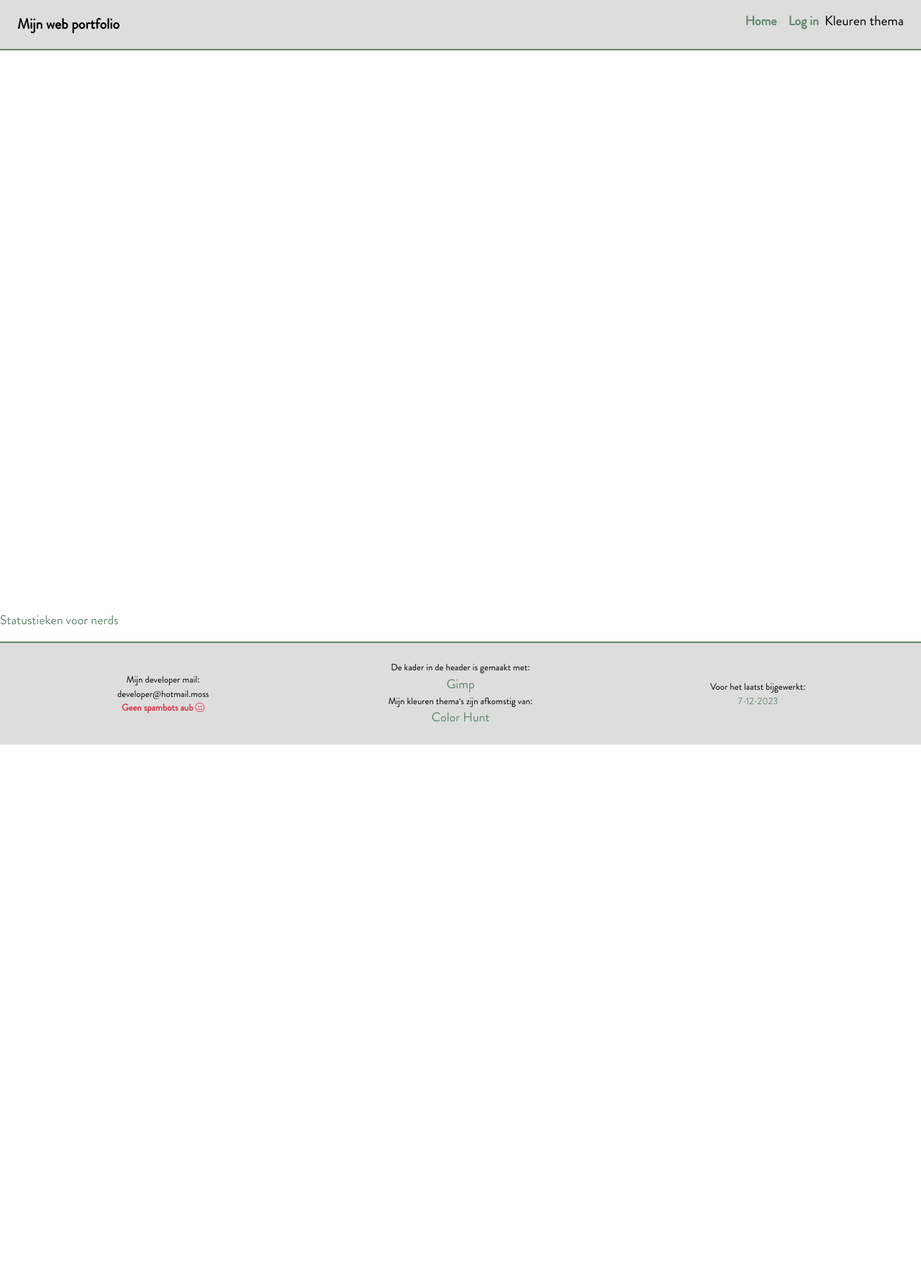
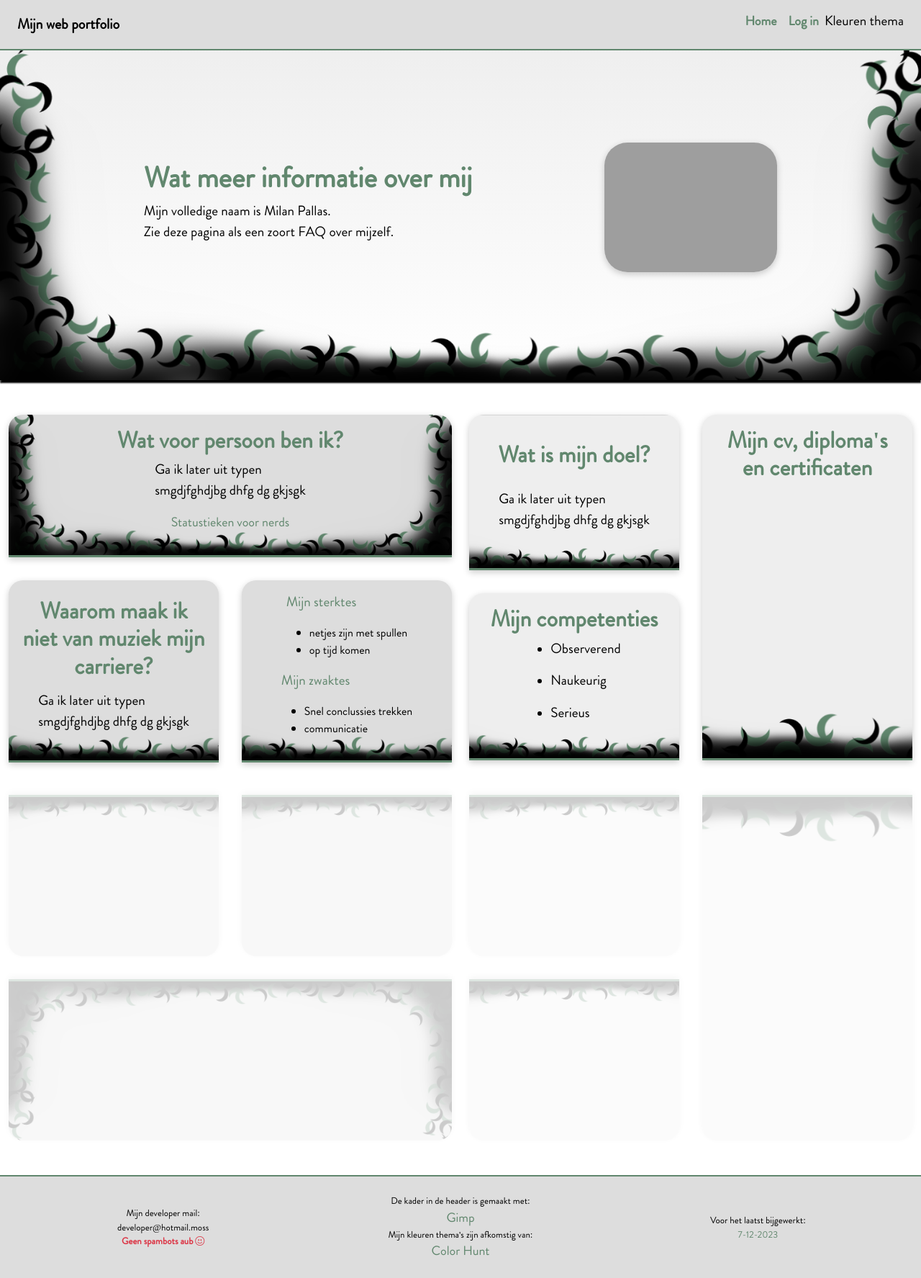
Before and after one commit to Milan-Pallas/dev_portfolio, a PHP site: page /wie_ben_ik.php in a window 1280 px wide. Shown: the whole page at 72% size. Before the commit the page ends 1034 px from the top, so only its background shows below. Run offline with PHP 8.4, Linux system fonts and the light colour scheme; data comes from the database, SQL or seed files in the repository; grey boxes are pictures that could not be loaded.

```diff
--- a/index.php
+++ b/index.php
@@ -32,7 +32,7 @@ include './php_functies/isset.php';
     <!-- stylesheet links -->
     <link rel="stylesheet" href="./style.css">
     <?PHP echo link_kleurenthema(); ?>
-    <script src="./acties.js" defer></script>
+    <script src="./javascript_functies/index.js" defer></script>
     <title>Mijn web portfolio</title>
 </head>
 
@@ -43,13 +43,13 @@ include './php_functies/isset.php';
     <!-- De header -->
     <header class="d-flex flex-column justify-content-center align-items-center px-3 mb-5">
         <h1 class="text-wrap text-center mt-4 mx-5">Het web portfolio van een beginner software ontwikkelaar</h1>
-        <div class="w-75 d-flex align-items-center justify-content-evenly w-100">
+        <div class="d-flex align-items-center justify-content-evenly w-100">
             <p>
                 Hallo! dit is mijn koele web-portfolio.<br>
                 Kijk rustig rond en blijf zolang als je wil.
             </p>
             <!-- <button type="button" class="button_css button rounded-4 p-2 mx-2">Over mij</button> -->
-            <img class="logo" src="./afbeeldingen/logo.png" alt="moss logo">
+            <img class="logo" src="./afbeeldingen/kat2.png" alt="kat logo">
         </div>
     </header>
 
--- /dev/null
+++ b/javascript_functies/wie_ben_ik.js
@@ -0,0 +1,7 @@
+const sterktes = document.getElementById('sterktes');
+const zwaktes = document.getElementById('zwaktes');
+
+const netjes = document.getElementById('zwaktes');
+const op_tijd = document.getElementById('zwaktes');
+const conclussies = document.getElementById('zwaktes');
+const communicatie = document.getElementById('zwaktes');
--- a/statustieken_voor_nerds.php
+++ b/statustieken_voor_nerds.php
@@ -39,6 +39,7 @@ include './php_functies/isset.php';
     <!-- TODO - inlog session valideren -->
 
     <br>
+    <p><a href="./wie_ben_ik.php">Terug</a></p>
     <h2 class="border-bottom border-3">Statustieken voor nerds.</h2>
 
     <div class="card-group justify-content-evenly">
--- a/style.css
+++ b/style.css
@@ -197,7 +197,7 @@ footer {
  /*                     */
 /* database_error.php */
 .dc {
-    width: 60vw;
+    width: 40vw;
 }
 
  /*           */
@@ -234,7 +234,9 @@ header {
 }
 
 .logo {
+    border-radius: 1rem;
     width: 7rem;
+    box-shadow: 0 3px 10px rgb(0 0 0 / 0.2);
 }
 
 .grid_container:last-of-type {
@@ -291,8 +293,26 @@ header {
     border-color: transparent;
 }
 
+ /*                */
+/* wie_ben_ik.php */
+.ikke {
+    border-radius: 2rem;
+    width: 15rem;
+}
+
+.over_mij > div {
+    height: 90vh;
+}
+
+.custom_tooltip {
+    /* display: none; */
+    position: relative;
+    background-color: var(--secondary);
+}
+
+
  /*                         */
-/* Statustieken voor Nerds */
+/* statustieken_voor_Nerds.php */
 .grote_container {
     display: flex;
     flex-direction: column;
--- a/wie_ben_ik.php
+++ b/wie_ben_ik.php
@@ -32,14 +32,112 @@ include './php_functies/isset.php';
     <!-- stylesheet links -->
     <?PHP echo link_kleurenthema(); ?>
     <link rel="stylesheet" href="./style.css">
+    <script src="./javascript_functies/wie_ben_ik.js" defer></script>
     <title>Mijn web portfolio</title>
 </head>
 <body>
     <?PHP include './webelementen/navbar.php'; return_alert(); ?>
 
-    <div class="a"></div>
+    <header class="d-flex align-items-center justify-content-evenly w-100 px-3 mb-5">
+        <div>
+            <h1>Wat meer informatie over mij</h1>
+            <p>
+                Mijn volledige naam is Milan Pallas. <br>
+                Zie deze pagina als een zoort FAQ over mijzelf.
+            </p>
+        </div>
+        <img class="logo ikke" src="./afbeeldingen/ik.png" alt="afbeelding van mijzelf">
+    </header>
 
-    <p><a href="./statustieken_voor_nerds.php">Statustieken voor nerds</a></p>
+    <!-- ----------------------- -->
+    <!-- Twee informatieve grids -->
+    <div class="card-group grid_container">
+        <!-- De eerste grid -->
+        <div class="container col-12 col-lg-6 grids mb-4">
+            <div>
+                <h2>Wat voor persoon ben ik?</h2>
+                <p>
+                    Ga ik later uit typen <br>
+                    smgdjfghdjbg dhfg dg gkjsgk
+                </p>
+                <p><a href="./statustieken_voor_nerds.php">Statustieken voor nerds</a></p>
+            </div>
+            <div>
+                <h2>Waarom maak ik niet van muziek mijn carriere?</h2>
+                <p>
+                    Ga ik later uit typen <br>
+                    smgdjfghdjbg dhfg dg gkjsgk
+                </p>
+            </div>
+            <div>
+                <div id="sterktes">
+                    <p class="highlight">Mijn sterktes</p>
+                    <ul>
+                        <li id="netjes">netjes zijn met spullen</li>
+                        <li id="op_tijd">op tijd komen</li>
+                    </ul>
+                </div>
+                <div id="zwaktes">
+                    <p class="highlight">Mijn zwaktes</p>
+                    <ul>
+                        <li id="conclussies">Snel conclussies trekken</li>
+                        <li id="communicatie">communicatie</li>
+                    </ul>
+                </div>
+            </div>
+        </div>
+        <!-- De tweede grid -->
+        <div class="container col-12 col-lg-6 grids mb-4">
+            <div>
+                <h2>Wat is mijn doel?</h2>
+                <p>
+                    Ga ik later uit typen <br>
+                    smgdjfghdjbg dhfg dg gkjsgk
+                </p>
+            </div>
+            <div class="d-inline mt-auto h-100">
+                <h2>Mijn cv, diploma's en certificaten</h2>
+
+            </div>
+            <div>
+                <h2>Mijn competenties</h2>
+                <ul>
+                    <li><p>Observerend</p></li>
+                    <li><p>Naukeurig</p></li>
+                    <li><p>Serieus</p></li>
+                </ul>
+            </div>
+        </div>
+    </div>
+
+    <!-- -------------------- -->
+    <!-- De gesoiegelde grids -->
+    <div class="card-group grid_container">
+        <!-- De eerste grid -->
+        <div class="container col-12 col-lg-6 grids mb-4">
+            <div>
+
+            </div>
+            <div>
+
+            </div>
+            <div>
+
+            </div>
+        </div>
+        <!-- De tweede grid -->
+        <div class="container col-12 col-lg-6 grids mb-4">
+            <div>
+
+            </div>
+            <div>
+
+            </div>
+            <div>
+
+            </div>
+        </div>
+    </div>
 
     <?PHP include './webelementen/footer.php' ?>
 </body>
```
Also changed, not shown: productie_eisen.txt (+4 -3 lines), afbeeldingen/kat2.png (added), javascript_functies/index.js (renamed from acties.js), 2 other files.
